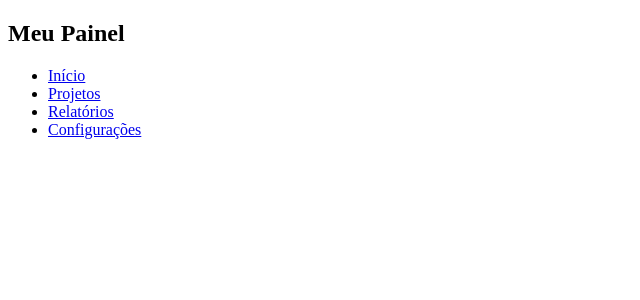
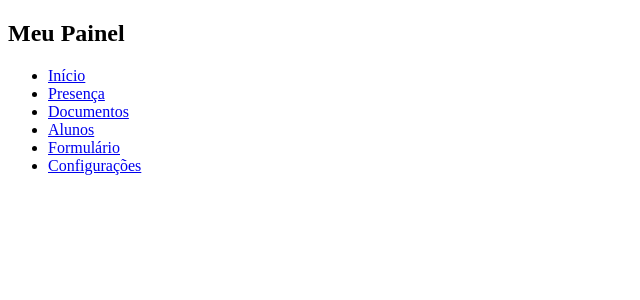
Before and after one commit to MatheusFPBM/Web3, a Flask app: page / in a window 1280 px wide. Shown: the top 300 px of the page, without its empty margins (0-640 px from the left). Run offline with Flask 3, Linux system fonts and the light colour scheme.

Commit message:
Update index.html

```diff
--- a/templates/index.html
+++ b/templates/index.html
@@ -13,8 +13,10 @@
       <h2>Meu Painel</h2>
       <ul class="nav-links">
         <li><a href="#">Início</a></li>
-        <li><a href="#">Projetos</a></li>
-        <li><a href="#">Relatórios</a></li>
+        <li><a href="#">Presença</a></li>
+        <li><a href="#">Documentos</a></li>
+        <li><a href="#">Alunos</a></li>
+        <li><a href="#">Formulário</a></li>
         <li><a href="#">Configurações</a></li>
       </ul>
     </aside>
```
